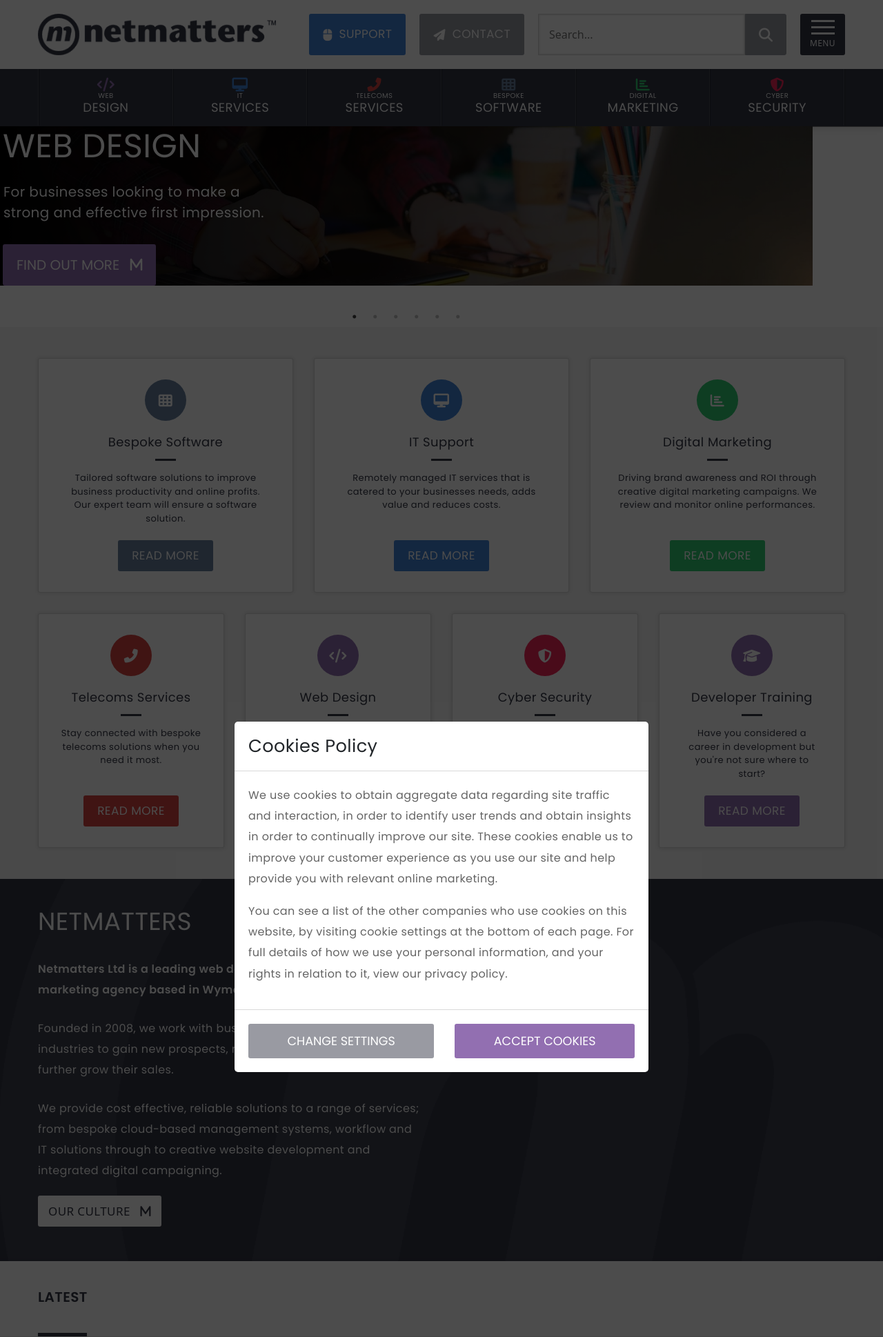
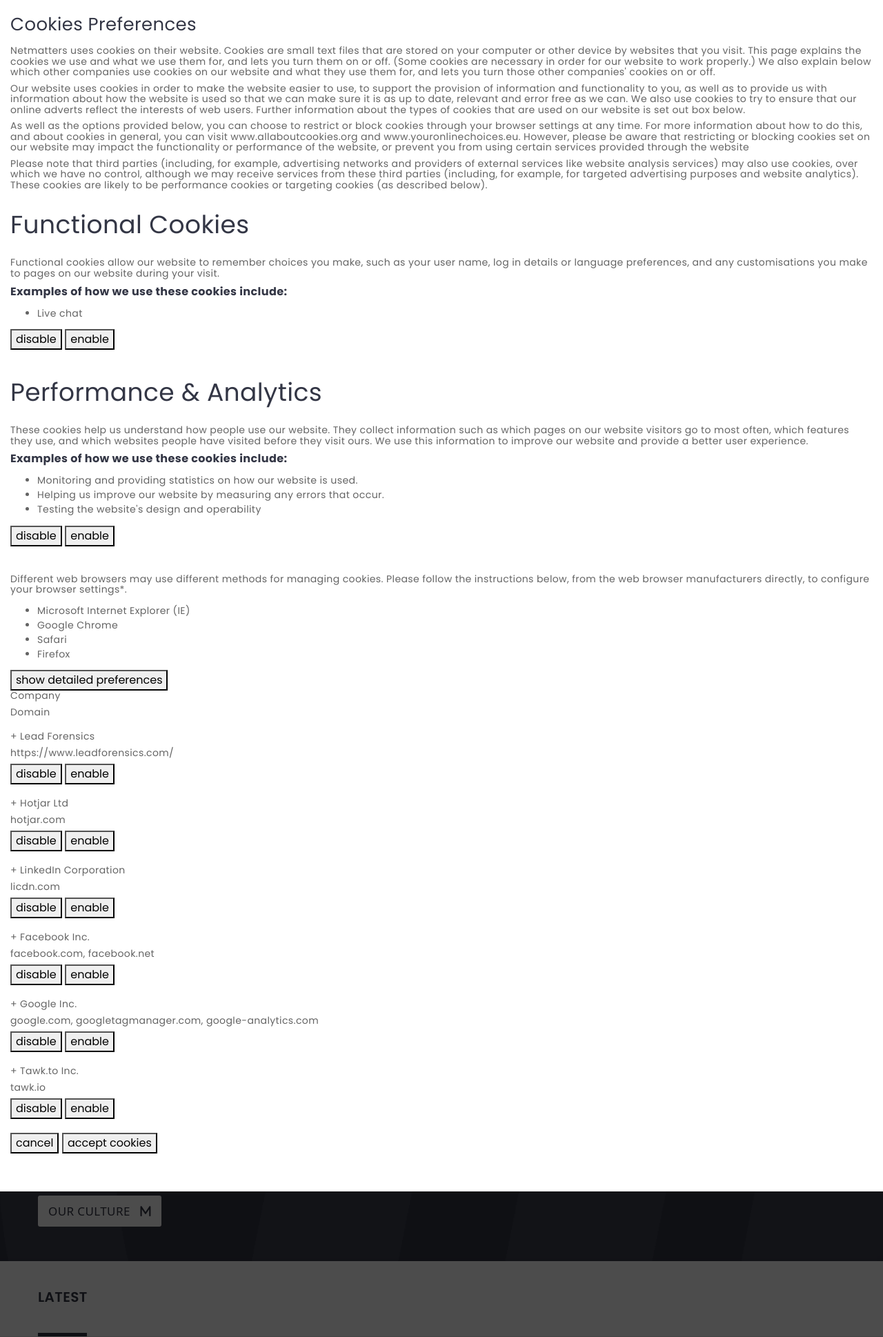
Before and after one commit to WackJeston/Netmatters-Homepage, a PHP site: page / in a window 1280 px wide. Shown: the top 1938 px of the page at 69% size. Run offline with PHP 8.4, Linux system fonts and the light colour scheme; some libraries are stand-ins or nearby versions.

Commit message:
Tuesday Update

```diff
--- a/css/style.css
+++ b/css/style.css
@@ -1117,6 +1117,59 @@ header {
 
 .cookie-pop-up .cookie-ac:hover {
   background-color: #7e57a0;
+}
+
+.cookie-settings {
+  display: -webkit-box;
+  display: -ms-flexbox;
+  display: flex;
+  -webkit-box-orient: vertical;
+  -webkit-box-direction: normal;
+      -ms-flex-direction: column;
+          flex-direction: column;
+  background-color: white;
+  position: absolute;
+  top: 0;
+  z-index: 1010;
+  font-family: "Poppins", sans-serif;
+  padding: 15px;
+}
+
+.cookie-settings div {
+  margin-bottom: 20px;
+}
+
+.cookie-settings h2, .cookie-settings h3, .cookie-settings h6 {
+  color: #333645;
+}
+
+.cookie-settings h2 {
+  font-size: 2.25rem;
+  font-weight: 400;
+  margin-bottom: 26px;
+}
+
+.cookie-settings h3 {
+  font-size: 1.62rem;
+  font-weight: 400;
+  margin: 5px 0 15px 0;
+}
+
+.cookie-settings h6 {
+  font-weight: 700;
+}
+
+.cookie-settings p {
+  color: #646464;
+  font-size: 0.875rem;
+  line-height: 0.97rem;
+  margin-bottom: 8px;
+}
+
+.cookie-settings ul {
+  color: #646464;
+  font-size: 0.88rem;
+  margin: 12px 7px;
 }
 
 @media (min-width: 767px) {
--- a/index.html
+++ b/index.html
@@ -25,7 +25,9 @@
 
     <!-- Google Fonts ------------------------------------>
     <link rel="preconnect" href="https://fonts.gstatic.com">
-    <link href="https://fonts.googleapis.com/css2?family=Poppins:ital,wght@0,300;0,400;0,600;0,800;1,300;1,400;1,600;1,800&display=swap" rel="stylesheet">
+    <link rel="preconnect" href="https://fonts.googleapis.com">
+    <link rel="preconnect" href="https://fonts.gstatic.com" crossorigin>
+    <link href="https://fonts.googleapis.com/css2?family=Poppins:ital,wght@0,100;0,200;0,300;0,400;0,500;0,600;0,700;0,800;0,900;1,100;1,200;1,300;1,400;1,500;1,600;1,700;1,800;1,900&display=swap" rel="stylesheet">
   </head>
 
   <body>
@@ -43,6 +45,116 @@
           <div class="cookie-buttons">
             <button type="button" name="change-settings" class="cookie-cs">change settings</button>
             <button type="button" name="accept-cookies" class="cookie-ac">accept cookies</button>
+          </div>
+        </div>
+      </div>
+      <!-- Cookie Settings ------>
+      <div class="cookie-settings">
+        <div class="cookie-preferences">
+          <h3>Cookies Preferences</h3>
+          <p>Netmatters uses cookies on their website. Cookies are small text files that are stored on your computer or other device by websites that you visit. This page explains the cookies we use and what we use them for, and lets you turn them on or off. (Some cookies are necessary in order for our website to work properly.) We also explain below which other companies use cookies on our website and what they use them for, and lets you turn those other companies' cookies on or off.</p>
+          <p>Our website uses cookies in order to make the website easier to use, to support the provision of information and functionality to you, as well as to provide us with information about how the website is used so that we can make sure it is as up to date, relevant and error free as we can. We also use cookies to try to ensure that our online adverts reflect the interests of web users. Further information about the types of cookies that are used on our website is set out box below.</p>
+          <p>As well as the options provided below, you can choose to restrict or block cookies through your browser settings at any time. For more information about how to do this, and about cookies in general, you can visit www.allaboutcookies.org and www.youronlinechoices.eu. However, please be aware that restricting or blocking cookies set on our website may impact the functionality or performance of the website, or prevent you from using certain services provided through the website</p>
+          <p>Please note that third parties (including, for example, advertising networks and providers of external services like website analysis services) may also use cookies, over which we have no control, although we may receive services from these third parties (including, for example, for targeted advertising purposes and website analytics). These cookies are likely to be performance cookies or targeting cookies (as described below).</p>
+        </div>
+        <div class="functional-cookies">
+          <h2>Functional Cookies</h2>
+          <p>Functional cookies allow our website to remember choices you make, such as your user name, log in details or language preferences, and any customisations you make to pages on our website during your visit.</p>
+          <h6>Examples of how we use these cookies include:</h6>
+          <ul><li>Live chat</li></ul>
+          <div>
+            <button type="button" name="fc-disable">disable</button>
+            <button type="button" name="fc-enable">enable</button>
+          </div>
+        </div>
+        <div class="performance-analytics">
+          <h2>Performance & Analytics</h2>
+          <p>These cookies help us understand how people use our website. They collect information such as which pages on our website visitors go to most often, which features they use, and which websites people have visited before they visit ours. We use this information to improve our website and provide a better user experience.</p>
+          <h6>Examples of how we use these cookies include:</h6>
+          <ul>
+            <li>Monitoring and providing statistics on how our website is used.</li>
+            <li>Helping us improve our website by measuring any errors that occur.</li>
+            <li>Testing the website's design and operability</li>
+          </ul>
+          <div>
+            <button type="button" name="pa-disable">disable</button>
+            <button type="button" name="pa-enable">enable</button>
+          </div>
+        </div>
+        <div class="web-browsers">
+          <p>Different web browsers may use different methods for managing cookies. Please follow the instructions below, from the web browser manufacturers directly, to configure your browser settings*.</p>
+          <ul>
+            <li>Microsoft Internet Explorer (IE)</li>
+            <li>Google Chrome</li>
+            <li>Safari</li>
+            <li>Firefox</li>
+          </ul>
+          <!-- Cookie Advanced Settings ------>
+          <button type="button" name="detailed-preferences">show detailed preferences</button>
+          <div class="detailed-preferences">
+            <div class="title-row">
+              <p class="left">Company</p>
+              <p class="center">Domain</p>
+              <div class="right"></div>
+            </div>
+            <!-- Row 1 -->
+            <div class="row-1">
+              <p class="left">+ Lead Forensics</p>
+              <p class="center">https://www.leadforensics.com/</p>
+              <div class="right">
+                <button type="button" name="diable">disable</button>
+                <button type="button" name="enable">enable</button>
+              </div>
+            </div>
+            <!-- Row 2 -->
+            <div class="row-2">
+              <p class="left">+ Hotjar Ltd</p>
+              <p class="center">hotjar.com</p>
+              <div class="right">
+                <button type="button" name="diable">disable</button>
+                <button type="button" name="enable">enable</button>
+              </div>
+            </div>
+            <!-- Row 3 -->
+            <div class="row-3">
+              <p class="left">+ LinkedIn Corporation</p>
+              <p class="center">licdn.com</p>
+              <div class="right">
+                <button type="button" name="diable">disable</button>
+                <button type="button" name="enable">enable</button>
+              </div>
+            </div>
+            <!-- Row 4 -->
+            <div class="row-4">
+              <p class="left">+ Facebook Inc.</p>
+              <p class="center">facebook.com, facebook.net</p>
+              <div class="right">
+                <button type="button" name="diable">disable</button>
+                <button type="button" name="enable">enable</button>
+              </div>
+            </div>
+            <!-- Row 5 -->
+            <div class="row-5">
+              <p class="left">+ Google Inc.</p>
+              <p class="center">google.com, googletagmanager.com, google-analytics.com</p>
+              <div class="right">
+                <button type="button" name="diable">disable</button>
+                <button type="button" name="enable">enable</button>
+              </div>
+            </div>
+            <!-- Row 6 -->
+            <div class="row-6">
+              <p class="left">+ Tawk.to Inc.</p>
+              <p class="center">tawk.io</p>
+              <div class="right">
+                <button type="button" name="diable">disable</button>
+                <button type="button" name="enable">enable</button>
+              </div>
+            </div>
+          </div>
+          <div>
+            <button type="button" name="cancel">cancel</button>
+            <button type="button" name="accept-cookies">accept cookies</button>
           </div>
         </div>
       </div>
--- a/js/pop-up-menu.js
+++ b/js/pop-up-menu.js
@@ -7,7 +7,7 @@ const line3 = document.querySelector("#line-3")
 let activeMenu = false
 
 
-menuButton.addEventListener("click", () => {
+menuButton.addEventListener("click", function() {
   if (activeMenu === false) {
     body.classList.remove("menu-non-active")
     body.classList.add("menu-active")
--- a/scss/components/_cookie-pop-up.scss
+++ b/scss/components/_cookie-pop-up.scss
@@ -4,7 +4,9 @@
 
 @use "utilities/variables";
 
+// Main Pop Up ----------------------
 .cookie-container {
+  // display: none;
   position: fixed;
   overflow-y: auto;
   width: 100%;
@@ -84,6 +86,57 @@
 }
 
 
+// Advanced Settings ----------------------
+.cookie-settings {
+  display: flex;
+  flex-direction: column;
+  background-color: white;
+  position: absolute;
+  top: 0;
+  z-index: 1010;
+  font-family: 'Poppins', sans-serif;
+  padding: 15px;
+}
+
+.cookie-settings div {
+  margin-bottom: 20px;
+}
+
+.cookie-settings h2, .cookie-settings h3, .cookie-settings h6 {
+  color: variables.$dark-blue;
+}
+
+.cookie-settings h2 {
+  font-size: 2.25rem;
+  font-weight: 400;
+  margin-bottom: 26px;
+}
+
+.cookie-settings h3 {
+  font-size: 1.62rem;
+  font-weight: 400;
+  margin: 5px 0 15px 0;
+}
+
+.cookie-settings h6 {
+  font-weight: 700;
+}
+
+.cookie-settings p {
+  color: variables.$gray-darker;
+  font-size: 0.875rem;
+  line-height: 0.97rem;
+  margin-bottom: 8px;
+}
+
+.cookie-settings ul {
+  color: variables.$gray-darker;
+  font-size: 0.88rem;
+  margin: 12px 7px;
+}
+
+
+
 
 //---------------------------------------
 //  Media Queries
--- a/scss/utilities/_variables.scss
+++ b/scss/utilities/_variables.scss
@@ -31,6 +31,9 @@ $off-white:	rgba(250, 249, 246, 1);
 $off-white-clear:	rgba(250, 249, 246, 0.07);
 
 $gray: rgba(169,169,169, 0.15);
+$gray-darker: rgba(100,100,100, 1);
+
+$dark-blue: #333645;
 
 
 // Colors, Services -----------------------
```
Also changed, not shown: js/cookie-pop-up.js (+13 -3 lines).
